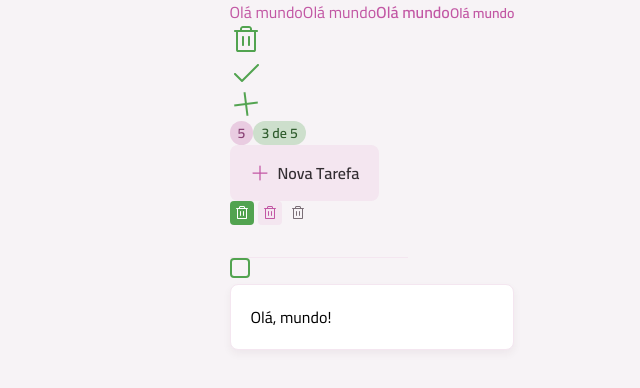
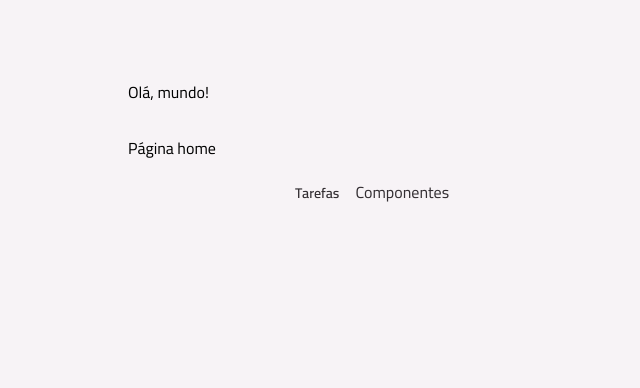
Before and after one commit to MayconSantos04/Projeto-To-Do-List, a React (Vite) app: page / in a window 1280 px wide. Shown: the top 388 px of the page, without its empty margins (268-908 px from the left). Built offline with nearby package versions, Linux system fonts and the light colour scheme.

Commit message:
feat: Added a new folder with routing files.

```diff
--- a/package.json
+++ b/package.json
@@ -14,6 +14,7 @@
     "class-variance-authority": "^0.7.1",
     "react": "^19.2.6",
     "react-dom": "^19.2.6",
+    "react-router": "^7.17.0",
     "tailwindcss": "^4.3.0"
   },
   "devDependencies": {
--- a/src/App.tsx
+++ b/src/App.tsx
@@ -1,64 +1,17 @@
-import Text from "./components/Text";
-import Icon from "./components/Icon.tsx";
-import Trash from "./assets/icons/Trash.svg?react";
-import Check from "./assets/icons/Check.svg?react";
-import Plus from "./assets/icons/Plus.svg?react";
-import Badge from "./components/Badge.tsx";
-import Button from "./components/Button.tsx";
-import ButtonIcon from "./components/Button-icon.tsx";
-import InputText from "./components/input-text.tsx";
-import InputCheckbox from "./components/Input-checkbox.tsx";
-import Card from "./components/card.tsx";
-import Container from "./components/Container.tsx";
+import { BrowserRouter, Route, Routes } from "react-router";
+import PageConponents from "./pages/page";
+import PageHome from "./pages/Page-home";
+import LayoutMain from "./pages/Layout-main";
 
 export default function App() {
   return (
-    <div className="flex flex-col gap-2 bg-green-400">
-      <Container>
-        <Text className="text-pink-base">Olá mundo</Text>
-        <Text variant="body-md" className="text-pink-base">
-          Olá mundo
-        </Text>
-        <Text variant="body-md-bold" className="text-pink-base">
-          Olá mundo
-        </Text>
-        <Text variant="body-sm-bold" className="text-pink-base">
-          Olá mundo
-        </Text>
-
-        <div>
-          <Icon svg={Trash} className="fill-green-base" />
-          <Icon svg={Check} className="fill-green-base" />
-          <Icon svg={Plus} className="fill-green-base" animate />
-        </div>
-
-        <div>
-          <Badge variant="secondary">5</Badge>
-          <Badge variant="primary">3 de 5</Badge>
-        </div>
-
-        <div>
-          <Button icon={Plus}>Nova Tarefa</Button>
-        </div>
-
-        <div className="flex gap-1 ">
-          <ButtonIcon icon={Trash} />
-          <ButtonIcon icon={Trash} variant="secondary" />
-          <ButtonIcon icon={Trash} variant="tertiary" />
-        </div>
-
-        <div>
-          <InputText />
-        </div>
-
-        <div>
-          <InputCheckbox />
-        </div>
-
-        <div>
-          <Card size="md">Olá, mundo!</Card>
-        </div>
-      </Container>
-    </div>
+    <BrowserRouter>
+      <Routes>
+        <Route element={<LayoutMain />}>
+          <Route index element={<PageHome />} />
+          <Route path="/componentes" element={<PageConponents />} />
+        </Route>
+      </Routes>
+    </BrowserRouter>
   );
 }
--- /dev/null
+++ b/src/pages/Layout-main.tsx
@@ -0,0 +1,28 @@
+import Container from "../components/Container";
+import { NavLink, Outlet } from "react-router";
+import Text from "../components/Text";
+
+export default function LayoutMain() {
+  return (
+    <>
+      <Container as="header" className="mt-3 md:mt-20">
+        Olá, mundo!
+        </Container>
+      <main className="mt-4 md:mt-8">
+        <Outlet />
+      </main>
+      <footer className="my-5 md:my-10s">
+        <nav className="flex items-center justify-center gap-4">
+          <NavLink to="/">
+            <Text variant="body-sm-bold" className="text-gray-300">
+              Tarefas
+            </Text>
+          </NavLink>
+          <NavLink to="/componentes">
+            <Text>Componentes</Text>
+          </NavLink>
+        </nav>
+      </footer>
+    </>
+  );
+}
--- /dev/null
+++ b/src/pages/Page-home.tsx
@@ -0,0 +1,11 @@
+import Container from "../components/Container";
+
+export default function PageHome() {
+  return (
+    <>
+      <Container>
+        Página home
+    </Container>
+    </>
+  );
+}
--- /dev/null
+++ b/src/pages/page.tsx
@@ -0,0 +1,64 @@
+import Text from "../components/Text";
+import Icon from "../components/Icon.tsx";
+import Trash from "../assets/icons/Trash.svg?react";
+import Check from "../assets/icons/Check.svg?react";
+import Plus from "../assets/icons/Plus.svg?react";
+import Badge from "../components/Badge.tsx";
+import Button from "../components/Button.tsx";
+import ButtonIcon from "../components/Button-icon.tsx";
+import InputText from "../components/Input-text.tsx";
+import InputCheckbox from "../components/Input-checkbox.tsx";
+import Card from "../components/Card.tsx";
+import Container from "../components/Container.tsx";
+
+export default function PageConponents() {
+    return (
+    <div className="flex flex-col gap-2 bg-green-400">
+      <Container>
+        <Text className="text-pink-base">Olá mundo</Text>
+        <Text variant="body-md" className="text-pink-base">
+          Olá mundo
+        </Text>
+        <Text variant="body-md-bold" className="text-pink-base">
+          Olá mundo
+        </Text>
+        <Text variant="body-sm-bold" className="text-pink-base">
+          Olá mundo
+        </Text>
+
+        <div>
+          <Icon svg={Trash} className="fill-green-base" />
+          <Icon svg={Check} className="fill-green-base" />
+          <Icon svg={Plus} className="fill-green-base" animate />
+        </div>
+
+        <div>
+          <Badge variant="secondary">5</Badge>
+          <Badge variant="primary">3 de 5</Badge>
+        </div>
+
+        <div>
+          <Button icon={Plus}>Nova Tarefa</Button>
+        </div>
+
+        <div className="flex gap-1 ">
+          <ButtonIcon icon={Trash} />
+          <ButtonIcon icon={Trash} variant="secondary" />
+          <ButtonIcon icon={Trash} variant="tertiary" />
+        </div>
+
+        <div>
+          <InputText />
+        </div>
+
+        <div>
+          <InputCheckbox />
+        </div>
+
+        <div>
+          <Card size="md">Olá, mundo!</Card>
+        </div>
+      </Container>
+    </div>
+  );
+}
```
Also changed, not shown: 1 other file (tests, documents, lock files or other folders).
